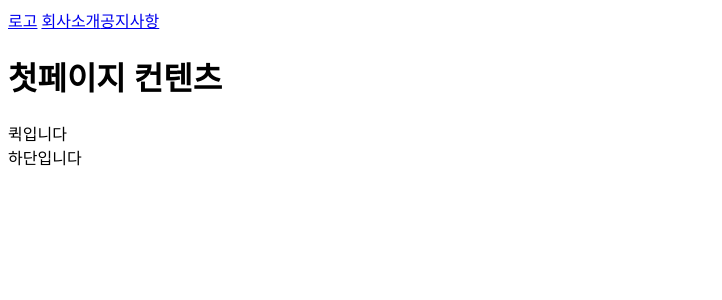
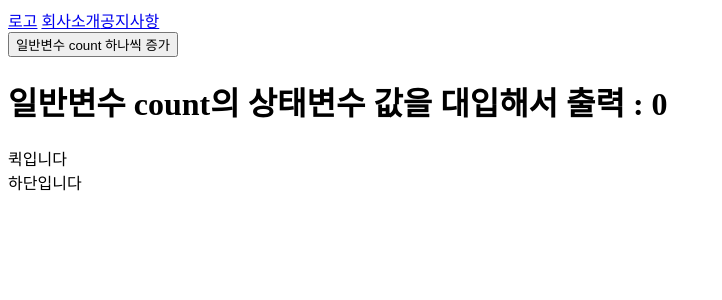
Before and after one commit to srh0820/reactstudy2, a React (Create React App) app: page / in a window 1280 px wide. Shown: the top 300 px of the page, without its empty margins (0-722 px from the left). Built offline with nearby package versions, Linux system fonts and the light colour scheme.

Commit message:
useState

```diff
--- a/src/Entery.js
+++ b/src/Entery.js
@@ -1,8 +1,19 @@
-import React from 'react'
+import React, {useState} from 'react'
 
 function Entery() {
+    let count = 0;
+    // 일반 변수는 상태변수 값을 받아서 출력하려면 return 출력식에서 처리하기
+    const [num, setNum] = useState(0);
     return (
-        <h1>첫페이지 컨텐츠</h1>
+        <div>
+            <button onClick={
+                        ()=>{
+                            setNum(num + 1) // 상태변수의 값을 변경하는 상태함수
+                            // count = num; XX 함수 내에서는 렌더링되지 않음
+                        }
+                       }>일반변수 count 하나씩 증가</button>
+            <h1>일반변수 count의 상태변수 값을 대입해서 출력 : { `${count = num}` } </h1>
+        </div>
     )
 }
 
```
Also changed, not shown: 1 other file (tests, documents, lock files or other folders).
